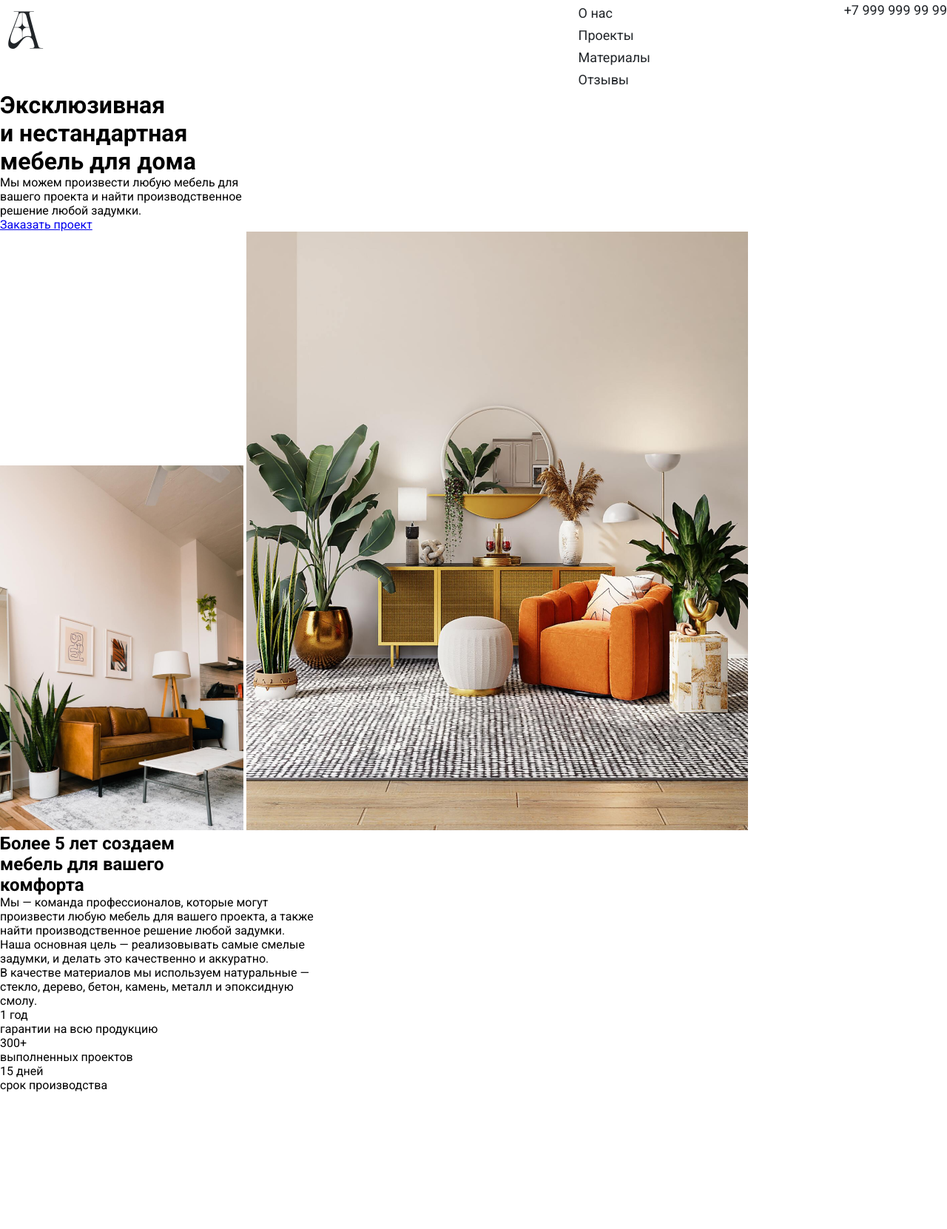
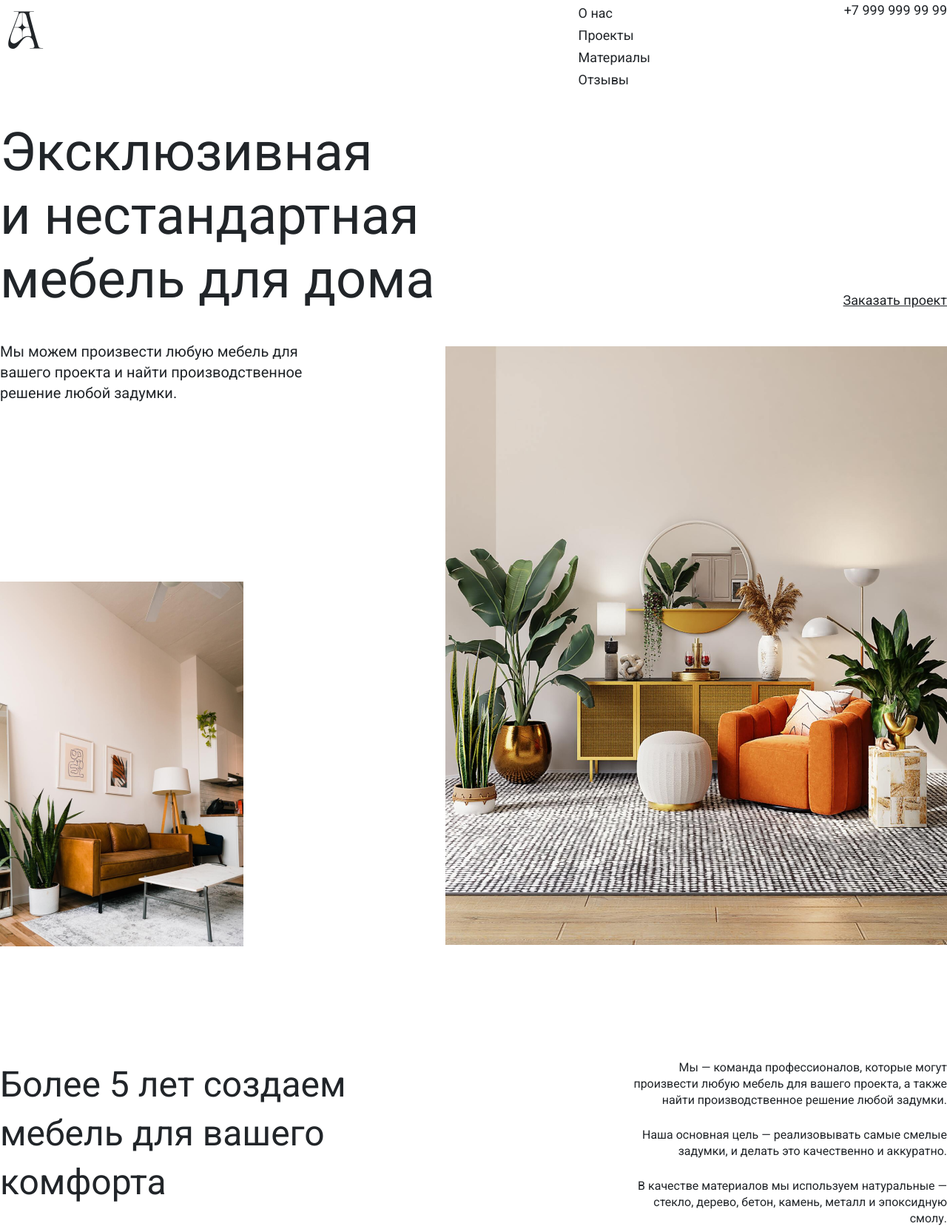
Before and after one commit to raazuev/aveji, a plain HTML site: page aveji/src/index.html in a window 1280 px wide. Shown: the part 17-1678 px from the top of the page at 74% size. Before the commit the page ends 1493 px from the top, so only its background shows below. Drawn offline with Linux system fonts and the light colour scheme.

Commit message:
Update style.css

```diff
--- a/aveji/src/css/style.css
+++ b/aveji/src/css/style.css
@@ -56,3 +56,100 @@ h1, h2, h3, h4, p {
 	text-decoration: none;
 	color: var(--black);
 }
+
+.main_page {
+	max-height: 1150px;
+	margin-bottom: 120px;
+}
+
+.main_content {
+	margin-top: 40px;
+	position: relative;
+}
+
+.main_descr h1 {
+	font-size: 72px;
+	font-weight: 400;
+	line-height: 86px;
+	text-align: left;
+	color: var(--black);
+}
+
+.main_descr p {
+	font-size: 20px;
+	font-weight: 400;
+	line-height: 28px;
+	text-align: left;
+	padding-top: 40px;
+	color: var(--black);
+}
+
+.main_descr a {
+	display: flex;
+	justify-content: flex-end;
+	position: relative;
+	bottom: 150px;
+	font-size: 18px;
+	font-weight: 400;
+	line-height: 21px;
+	color: var(--black);
+}
+
+.main_img {
+	display: flex;
+	justify-content: space-between;
+}
+
+.main_img img {
+  	height: auto;
+  	object-fit: contain;
+  	position: relative;
+  	bottom: 100px;
+}
+
+.main_img img:first-child {
+	padding-top: 320px;
+}
+
+.professional {
+	max-height: 589px;
+}
+
+.profi_content h2 {
+	font-size: 48px;
+	font-weight: 400;
+	line-height: 66.24px;
+	text-align: left;
+	color: var(--black);
+}
+
+.profi_descr p {
+	display: flex;
+	justify-content: flex-end;
+	position: relative;
+	bottom: 200px;
+	font-size: 16px;
+	font-weight: 400;
+	line-height: 22px;
+	color: var(--black);
+	text-align: right;
+	margin-bottom: 25px;
+}
+
+.profi_number p {
+	position: relative;
+	bottom: 100px;
+	text-align: right;
+	color: var(--black);
+	font-size: 16px;
+	font-weight: 400;
+	line-height: 22px;
+	margin-bottom: 25px;
+}
+
+.profi_number span {
+	font-size: 36px;
+	font-weight: 400;
+	line-height: 50px;
+	text-align: left;
+}
```
